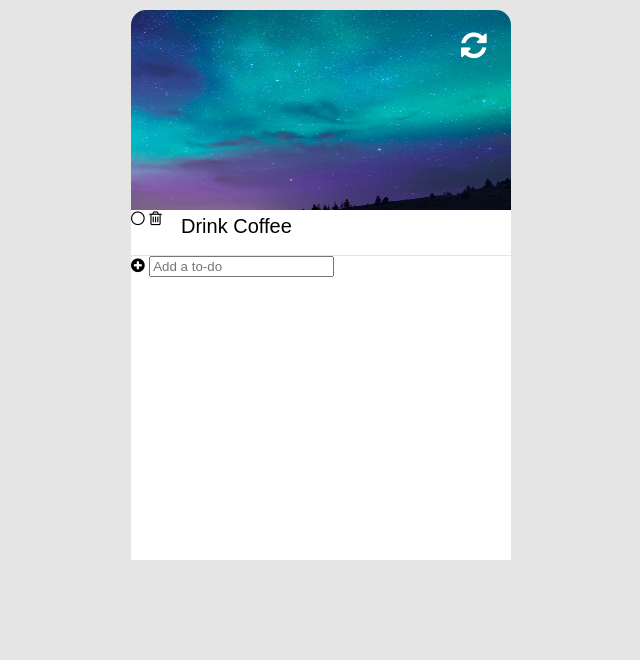
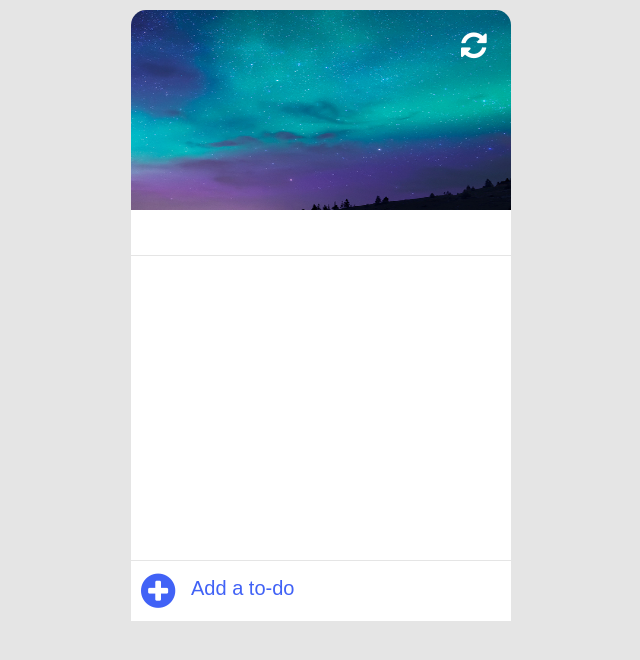
Before and after one commit to FrontEndMike/LevelUpTuts, a plain HTML site: page To-do list/index.html in a window 1280 px wide. Shown: the whole page, without its empty margins (319-959 px from the left). Drawn offline with Linux system fonts and the light colour scheme.

Commit message:
Match html classes to premade css

```diff
--- a/To-do list/index.html
+++ b/To-do list/index.html
@@ -13,22 +13,21 @@
 		<div class="header">
 			<div class="clear">
 				<i class="fa fa-refresh"></i>
-				<div id="date"></div>
 			</div>
+			<div id="date"></div>
 		</div>
-
 		<div class="content">
 			<ul id="list">
 				<li class="item">
-					<i class="fa fa-circle-thin complete"></i>
+					<!-- <i class="fa fa-circle-thin co" job="complete" id="0"></i>
 					<p class="text">Drink Coffee</p>
-					<i class="fa fa-trash-o delete"></i>
+					<i class="fa fa-trash-o de" job="delete" id="0"></i> -->
 				</li>
 			</ul>
-			<div class="add-item">
-				<i class="fa fa-plus-circle"></i>
-				<input type="text" id="input" placeholder="Add a to-do">
-			</div>
+		</div>
+		<div class="add-to-do">
+			<i class="fa fa-plus-circle"></i>
+			<input type="text" id="input" placeholder="Add a to-do">
 		</div>
 
 	</div>
```
